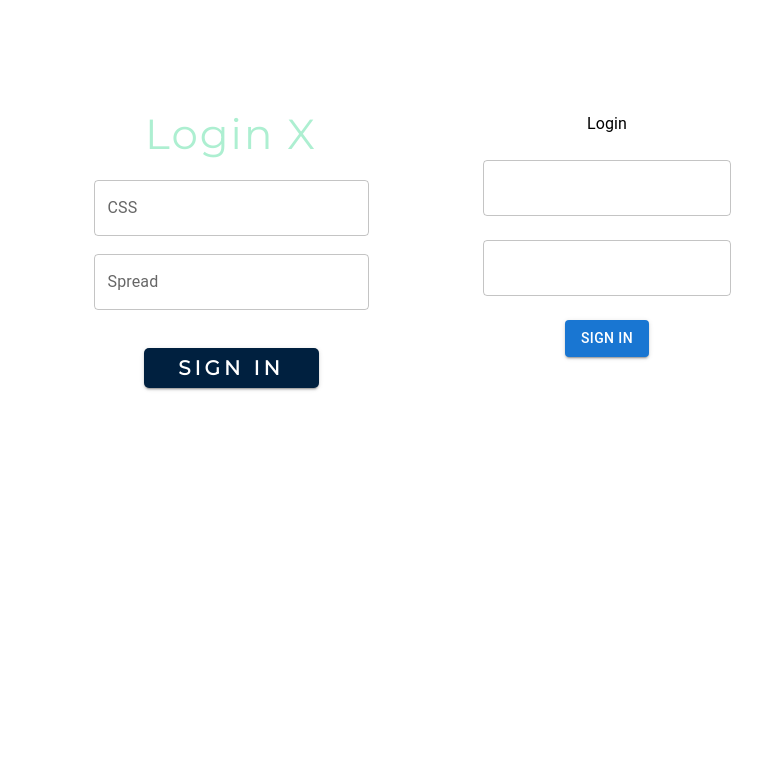
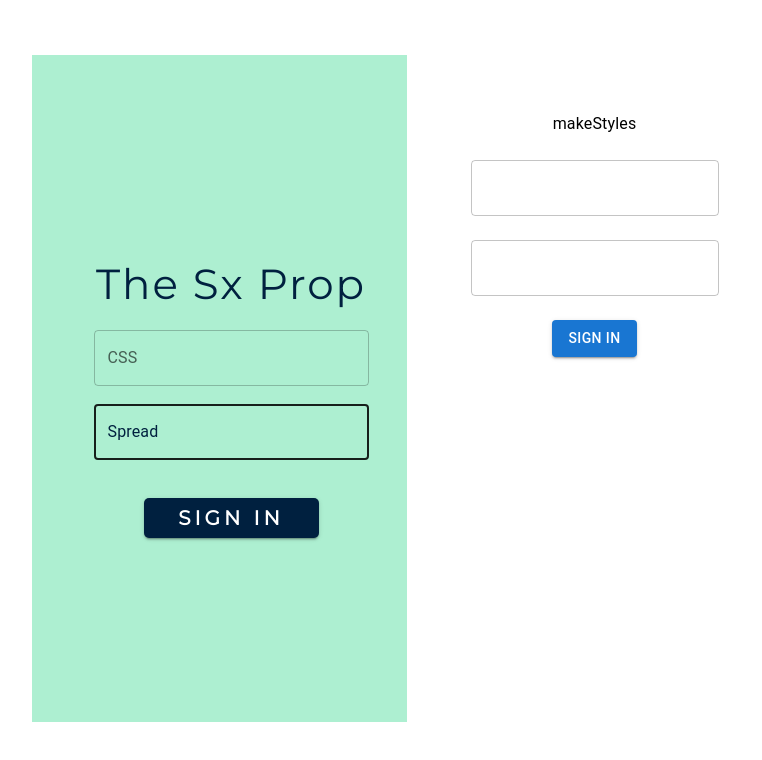
Before and after one commit to ahmetakinsel/react_mui, a React (Create React App) app: page / in a window 1280 px wide. Shown: the top 760 px of the page, without its empty margins (221-983 px from the left). Built offline with nearby package versions, Linux system fonts and the light colour scheme; a web font is replaced by a local one.

Commit message:
progress

```diff
--- a/src/components/ClassName.jsx
+++ b/src/components/ClassName.jsx
@@ -18,7 +18,7 @@ const StyleWithClassName = () => {
         }}
       >
         <Grid item>
-          <Typography>Login</Typography>
+          <Typography>makeStyles</Typography>
         </Grid>
         <Grid item>
           <TextField variant="outlined"></TextField>
--- a/src/components/Sx.jsx
+++ b/src/components/Sx.jsx
@@ -19,10 +19,10 @@ const buttonStyles = {
   backgroundColor: "#00203F",
   marginTop: "20px",
   //Using pseudo selectors:
-  //   "&:hover": {
-  //     backgroundColor: " #ADEFD1",
-  //     color: "#00203F",
-  //   },
+  "&:hover": {
+    backgroundColor: "#ADEFD1",
+    color: "#00203F",
+  },
 };
 
 const TextFieldStyle = {
@@ -31,15 +31,16 @@ const TextFieldStyle = {
 
   //lines 32-36 and 88-91 choosing label element
   //Using pseudo selectors:
-  //"& label": { color: "#fff", fontSize: "16px" },
-  //   "& .MuiInputLabel-root": {
-  //     color: "#00203F",
-  //   },
+  "& label": { color: "#fff", fontSize: "16px" },
 
-  //   "& .MuiOutlinedInput-notchedOutline": {
-  //     borderColor: "#00203F",
-  //     border: 2,
-  //   },
+  "& .MuiInputLabel-root": {
+    color: "#00203F",
+  },
+
+  "& .MuiOutlinedInput-notchedOutline": {
+    borderColor: "#00203F",
+    border: 2,
+  },
 
   /*
    "& .MuiInputLabel-outlined.Mui-focused": {
@@ -57,8 +58,12 @@ const StyleWithSxProp = () => {
         direction="column"
         alignItems="center"
         style={{
-          width: "400px",
-          height: "600px",
+          display: "flex",
+          justifyContent: "center",
+          flexDirection: "column",
+          width: "375px",
+          height: "667px",
+          backgroundColor: "#ADEFD1",
         }}
       >
         <Grid item>
@@ -66,7 +71,7 @@ const StyleWithSxProp = () => {
             // As part of the prop, you can use any regular CSS too: child or pseudo-selectors,
             // media queries, raw CSS values, etc.
             sx={{
-              color: "#ADEFD1",
+              color: "#00203F",
               fontFamily: "Montserrat",
               fontWeight: "500",
               fontSize: "42px",
@@ -74,7 +79,7 @@ const StyleWithSxProp = () => {
               lineHeight: "44px",
             }}
           >
-            Login X
+            The Sx Prop
           </Typography>
         </Grid>
         <Grid item>
```
